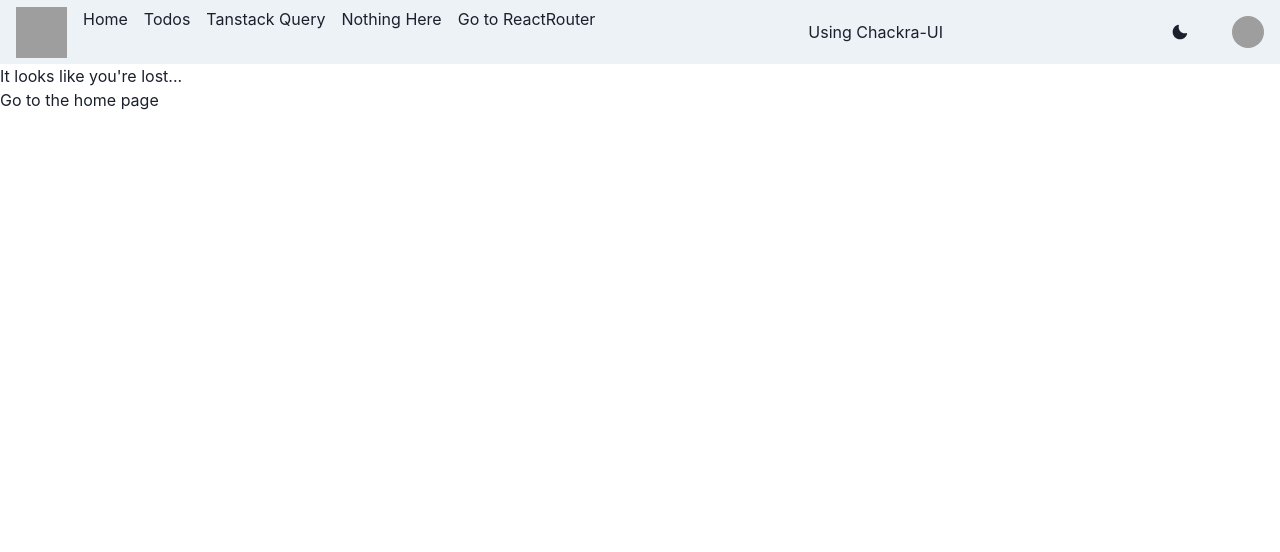
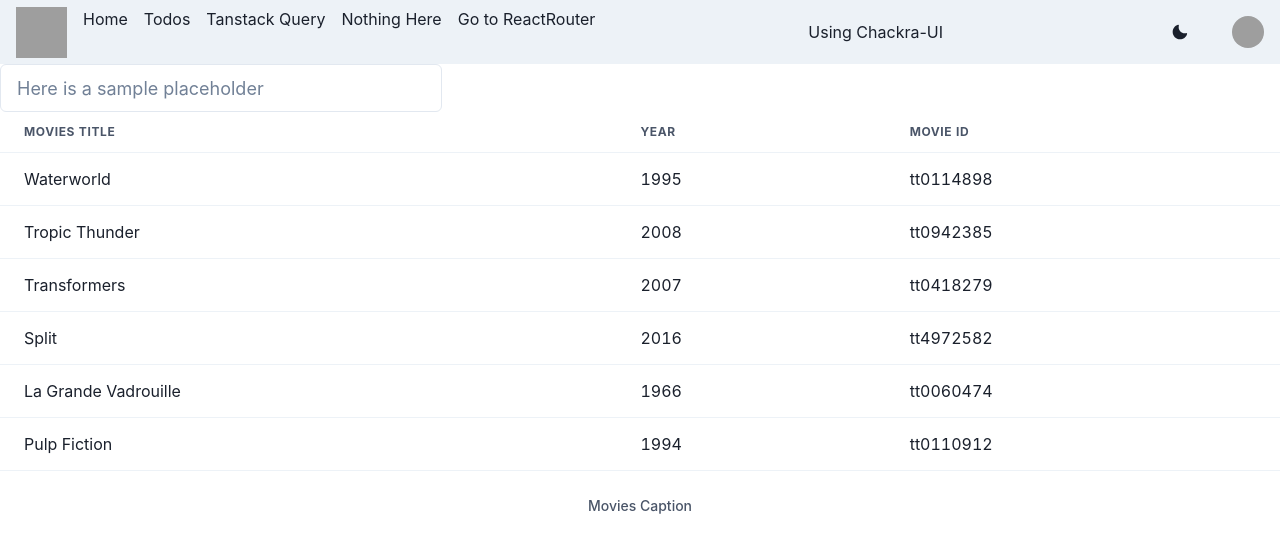
Before and after one commit to JoseLeMalin/react-vite-ts, a React (Vite) app: page /movies in a window 1280 px wide. Shown: the top 552 px of the page. Built offline with nearby package versions, Linux system fonts and the light colour scheme; grey boxes are pictures that could not be loaded.

Commit message:
Started new idea with movies

```diff
--- a/config/docker-compose.yml
+++ b/config/docker-compose.yml
@@ -1,8 +1,7 @@
 # Use root/example as user/password credentials
-version: '3.1'
+version: "3.1"
 
 services:
-
   mongo:
     image: mongo
     restart: always
--- a/src/components/home/home.tsx
+++ b/src/components/home/home.tsx
@@ -59,6 +59,18 @@ export const Home = () => {
           Go to ReactRouter
         </Link>
       </Box>
+      <Box>
+        <Button
+          loadingText={""}
+          size={"md"}
+          variant={"solid"}
+          onClick={() => {
+            navigate("/movies");
+          }}
+        >
+          Go to Movies
+        </Button>
+      </Box>
     </>
   );
 };
--- /dev/null
+++ b/src/components/movies/moviesHome.tsx
@@ -0,0 +1,84 @@
+import { useState } from "react";
+import {
+  Table,
+  Thead,
+  Text,
+  Tbody,
+  Tfoot,
+  Tr,
+  Th,
+  Td,
+  TableCaption,
+  TableContainer,
+} from "@chakra-ui/react";
+import { MoviesSearchTitle } from "./moviesSearch";
+export const MoviesHome = () => {
+  const [searchLabel, setsearchLabel] = useState("");
+  const [movies, setMovies] = useState([
+    {
+      Title: "Waterworld",
+      Year: 1995,
+      imdbID: "tt0114898",
+    },
+    {
+      Title: "Tropic Thunder",
+      Year: 2008,
+      imdbID: "tt0942385",
+    },
+    {
+      Title: "Transformers",
+      Year: 2007,
+      imdbID: "tt0418279",
+    },
+    {
+      Title: "Split",
+      Year: 2016,
+      imdbID: "tt4972582",
+    },
+    {
+      Title: "La Grande Vadrouille",
+      Year: 1966,
+      imdbID: "tt0060474",
+    },
+    {
+      Title: "Pulp Fiction",
+      Year: 1994,
+      imdbID: "tt0110912",
+    },
+  ]);
+
+  const tableItems = movies
+    .map((movieItem) => {
+      if (!movieItem.Title.includes(searchLabel)) return;
+
+      return (
+        <Tr>
+          <Td>{movieItem.Title}</Td>
+          <Td>{movieItem.Year}</Td>
+          <Td>{movieItem.imdbID}</Td>
+        </Tr>
+      );
+    })
+    .filter((movieItem) => movieItem);
+
+  return (
+    <>
+      <MoviesSearchTitle setsearchLabel={setsearchLabel} />
+      {tableItems.length && (
+        <TableContainer>
+          <Table variant="simple">
+            <TableCaption>Movies Caption</TableCaption>
+            <Thead>
+              <Tr>
+                <Th>Movies title</Th>
+                <Th>Year</Th>
+                <Th>Movie Id</Th>
+              </Tr>
+            </Thead>
+            <Tbody>{tableItems}</Tbody>
+          </Table>
+        </TableContainer>
+      )}
+    </>
+  );
+};
--- /dev/null
+++ b/src/components/movies/moviesSearch.tsx
@@ -0,0 +1,41 @@
+import { Input, Select } from "@chakra-ui/react";
+import {
+  useState,
+  Dispatch,
+  SetStateAction,
+  ChangeEventHandler,
+  ChangeEvent,
+} from "react";
+
+type Props = {
+  setsearchLabel?: Dispatch<SetStateAction<string>>;
+};
+
+/**
+ * The component is an input in which a user types the name of a movie
+ * setsearchLabel is used to give back to parent the letters included in movies titles
+ * @param props
+ * @returns
+ */
+export const MoviesSearchTitle = (props: Props) => {
+  const [value, setValue] = useState("");
+  const { setsearchLabel } = props;
+  const handleChange = (event: ChangeEvent<HTMLInputElement>) => {
+    if (setsearchLabel) {
+      setsearchLabel(event.target.value);
+    }
+    setValue(event.target.value);
+  };
+  return (
+    <>
+      <Input
+        value={value}
+        onChange={handleChange}
+        placeholder="Here is a sample placeholder"
+        size="lg"
+        htmlSize={30}
+        width="auto"
+      />
+    </>
+  );
+};
--- a/src/components/shared/routes.tsx
+++ b/src/components/shared/routes.tsx
@@ -27,7 +27,8 @@ import {
   WindowFocus,
 } from "../tanstack-query/children/tanstack-concepts";
 import { TanStackQuery } from "../tanstack-query/tanstack-query";
-import { Todos, TodosBis } from "../Todos/Todos";
+import { Todos } from "../Todos/Todos";
+import { MoviesHome } from "../movies/moviesHome";
 
 export const Layout = () => {
   return (
@@ -165,7 +166,16 @@ export const router = createBrowserRouter([
           },
         ],
       },
-
+      {
+        path: "movies",
+        element: <MoviesHome />,
+        // loader: async () => {
+        //   // Fonctionne
+        //   // return await loader("https://api.agify.io?name=Sebastien");
+        // },
+        errorElement: <ErrorRRComp />,
+        // https://jsonplaceholder.typicode.com/
+      },
       {
         path: "tanstack",
         element: <TanStackQuery />,
```
Also changed, not shown: 1 other file (tests, documents, lock files or other folders).
